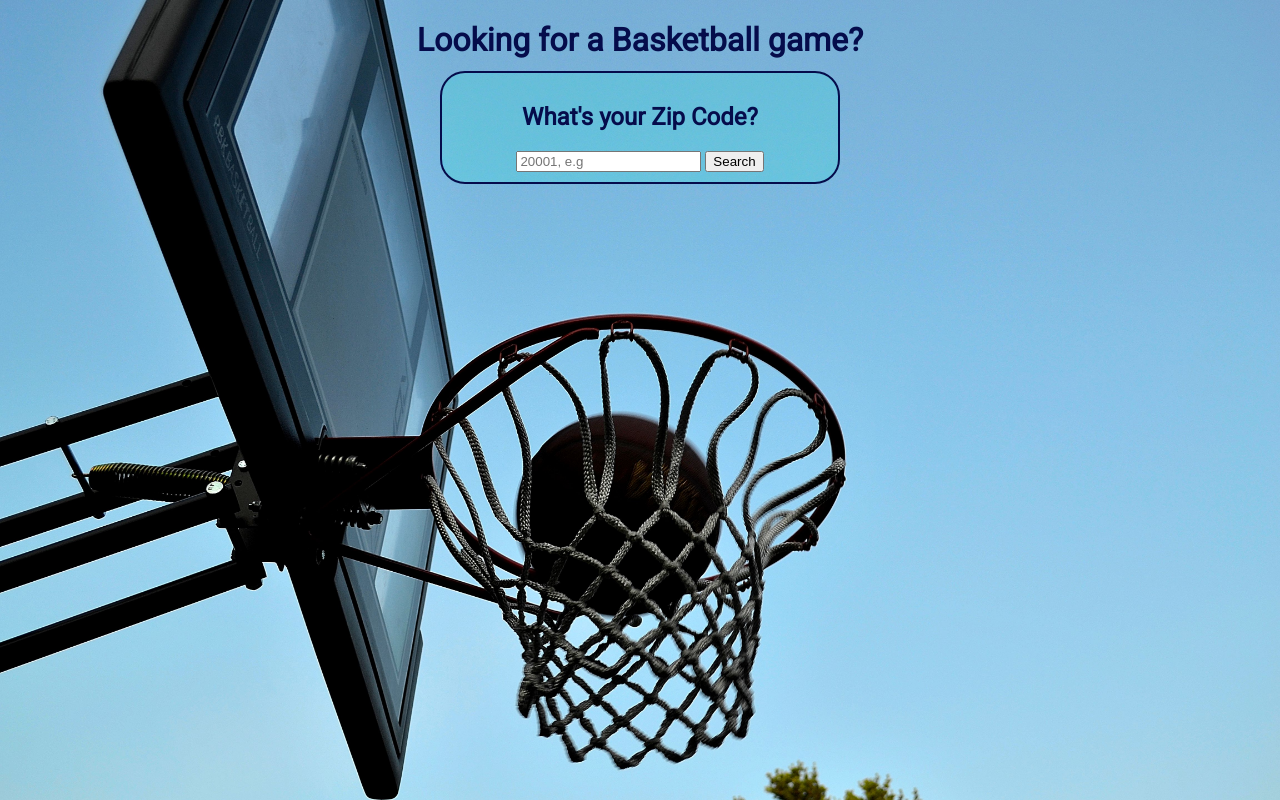
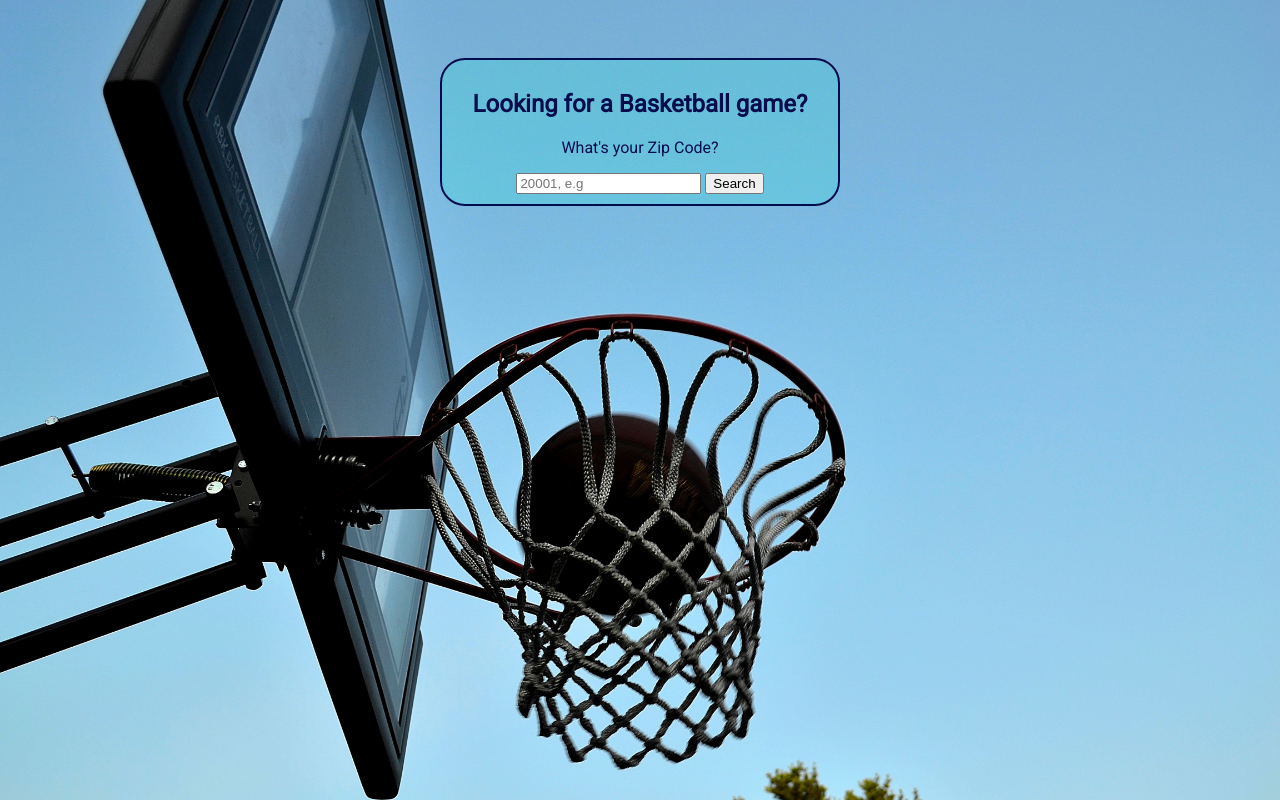
Before and after one commit to keyth202/basketballfinder, a plain HTML site: page index.html in a window 1280 px wide. Drawn offline with nearby package versions, Linux system fonts and the light colour scheme; some packages are replaced by stand-ins of ours.

Commit message:
Checking final product pushed

```diff
--- a/index.html
+++ b/index.html
@@ -7,12 +7,12 @@
 </head>
 <body>
 	<header class ="container">
-		<h1>Looking for a Basketball game?</h1>
 
 	</header>
 
 	<section class ="formcontainer">
-		<h2>What's your Zip Code?</h2>
+		<h1>Looking for a Basketball game?</h1>
+		<p>What's your Zip Code?</p>
 		<form action="#" id="js-search-form">
 	    	<label for="query"></label>
 	    	<input type="text" name="js-query" class="query" placeholder="20001, e.g">
--- a/main.css
+++ b/main.css
@@ -25,6 +25,7 @@ header{
   margin: 0 auto;
   display:block;
   max-width: 1000px;
+  min-width:200px;
   padding-left: 20px;
   padding-right: 20px;
 
@@ -34,7 +35,9 @@ header{
   margin: 0 auto;
   display:block;
   max-width: 400px;
+  min-width:200px;
   padding: 10px;
+  margin-bottom:15px;
   background-color:rgba(26, 246, 219, 0.18);
 	border:2px solid;
 	border-radius: 25px;
@@ -55,6 +58,7 @@ header{
 .meetup{
 	float:right;
 	margin-top: 10px;
+	margin-right:1px;
 	background-color: rgba(255, 166, 0, 0.77);
 	display:inline-block;
 	margin: solid;
@@ -80,7 +84,7 @@ header{
 }
 #map {
         height: 400px;
-}
+ }
 .hide{
 	display: none;
 }
```
